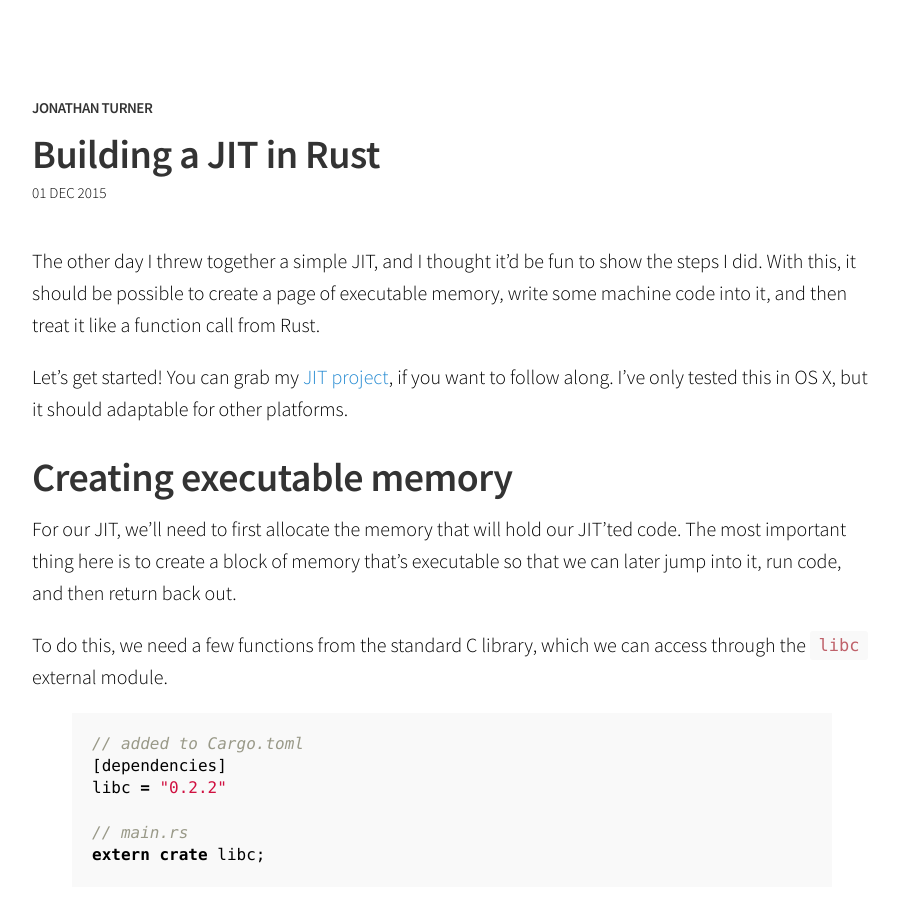
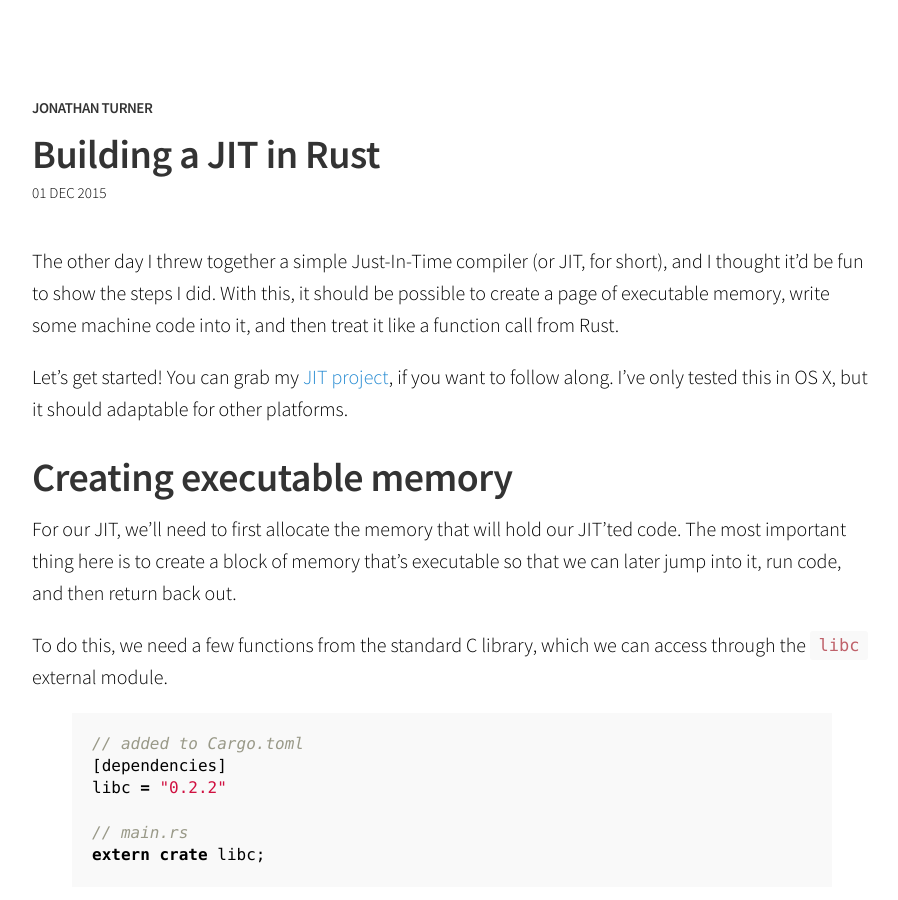
Before and after one commit to sophiajt/jntrnr.github.io, a Jekyll site: the page built from _posts/2015-12-01-building-a-jit-in-rust.md, in a window 1280 px wide and 900 px high. Shown: the whole window, without its empty margins (188-1086 px from the left). Built offline with Jekyll 4.4.1, drawn with Linux system fonts in a browser that asks for light colours; Markdown is read by kramdown in place of the engine named in the settings.

Commit message:
Update 2015-12-01-building-a-jit-in-rust.md

```diff
--- a/_posts/2015-12-01-building-a-jit-in-rust.md
+++ b/_posts/2015-12-01-building-a-jit-in-rust.md
@@ -2,7 +2,7 @@
 title: Building a JIT in Rust
 ---
 
-The other day I threw together a simple JIT, and I thought it'd be fun to show the steps I did.  With this, it should be possible to create a page of executable memory, write some machine code into it, and then treat it like a function call from Rust.
+The other day I threw together a simple Just-In-Time compiler (or JIT, for short), and I thought it'd be fun to show the steps I did.  With this, it should be possible to create a page of executable memory, write some machine code into it, and then treat it like a function call from Rust.
 
 Let's get started!  You can grab my [JIT project](https://github.com/jonathandturner/rustyjit), if you want to follow along.  I've only tested this in OS X, but it should adaptable for other platforms.
 
```
